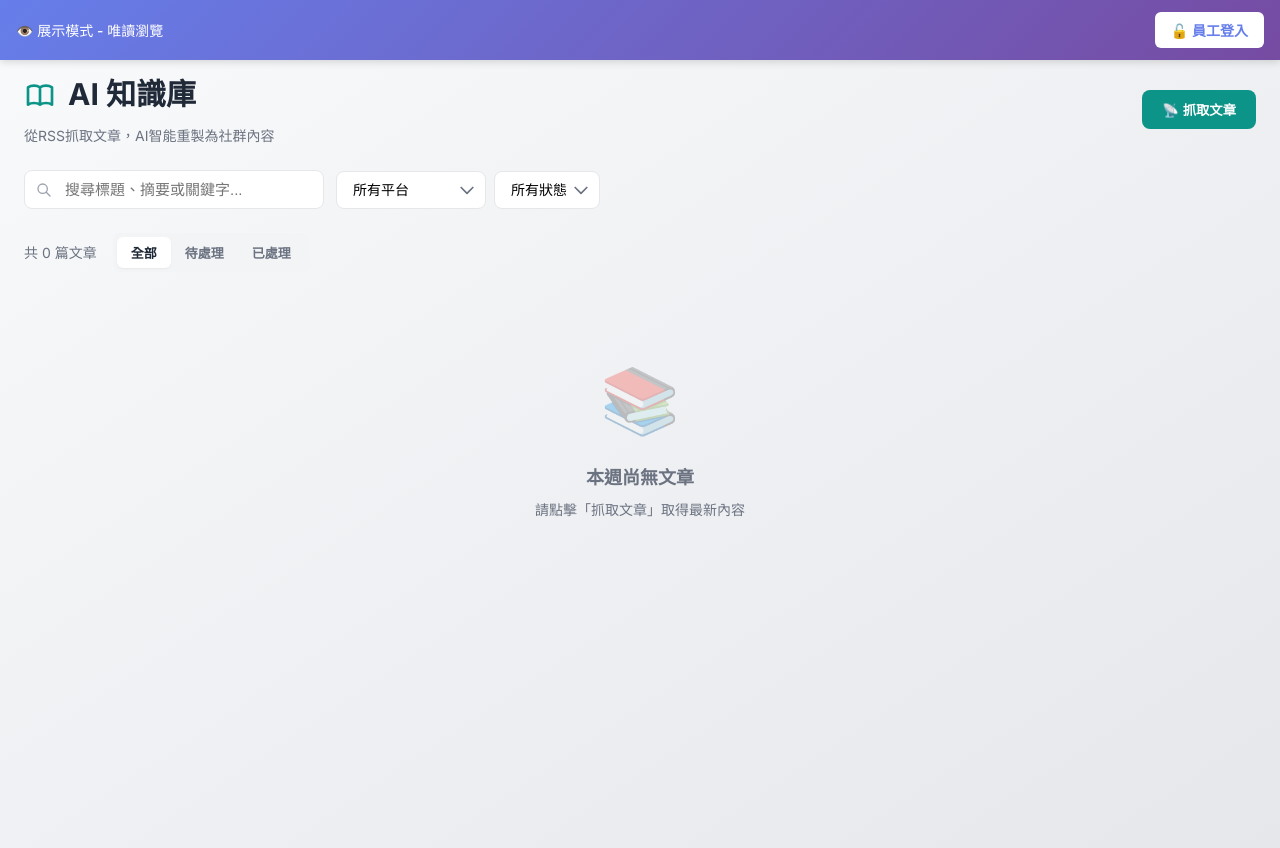
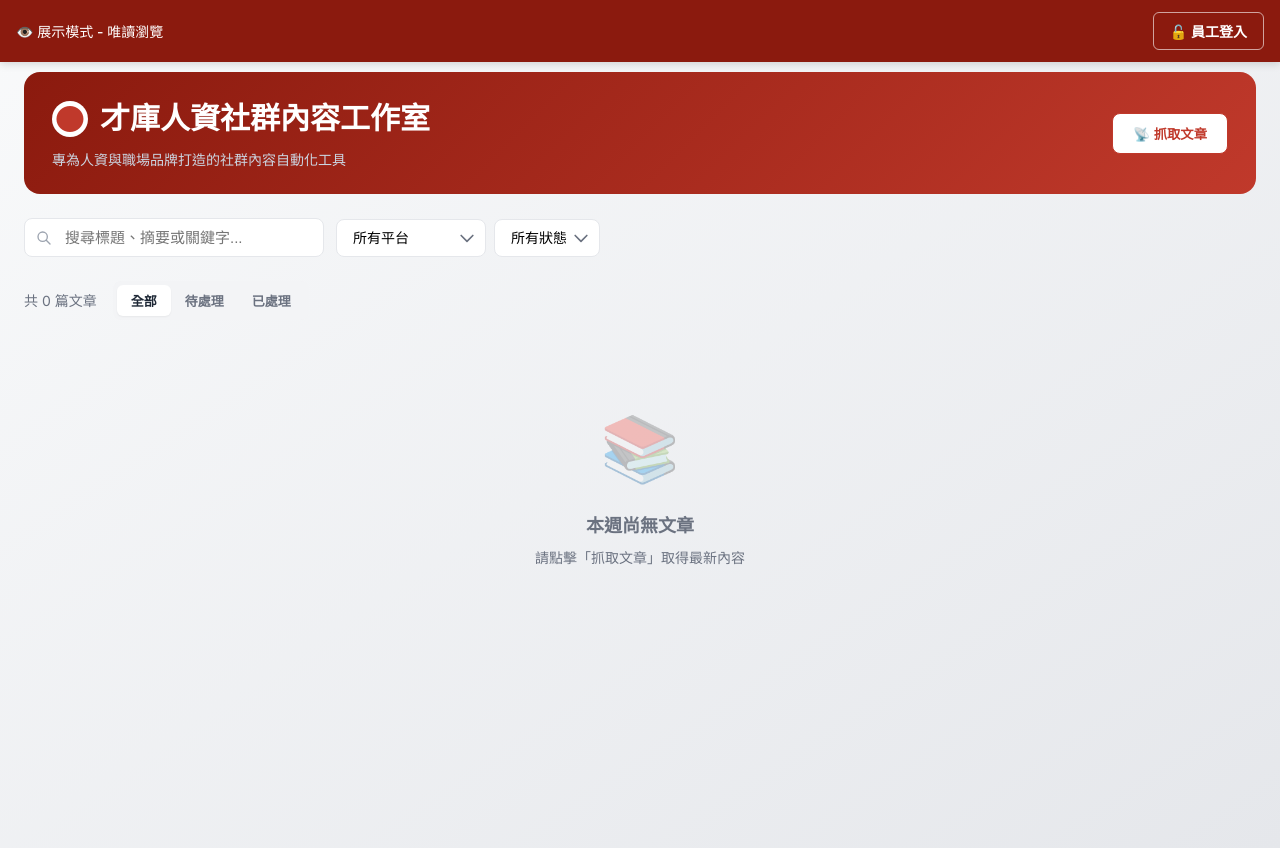
Before and after one commit to Kellyhsieh0811/ai-knowledge-base, a Flask app: page / in a window 1280 px wide. Run offline with Flask 3, Linux system fonts and the light colour scheme; data that the repository does not hold is empty.

Commit message:
rebrand: 才庫紅色品牌配色

```diff
--- a/templates/index.html
+++ b/templates/index.html
@@ -4,7 +4,7 @@
 <head>
     <meta charset="UTF-8">
     <meta name="viewport" content="width=device-width, initial-scale=1.0">
-    <title>AI 知識庫 - 從RSS抓取文章，AI智能重製為社群內容</title>
+    <title>才庫人資社群內容工作室 - 專為人資與職場品牌打造的社群內容自動化工具</title>
     <link href="https://fonts.googleapis.com/css2?family=Inter:wght@300;400;500;600;700;800&display=swap"
         rel="stylesheet">
     <style>
@@ -15,6 +15,10 @@
         }
 
         :root {
+            --red-dark: #8B1a0e;
+            --red-main: #c0392b;
+            --red-light: #fee2e2;
+            --red-text: #7f1d1d;
             --primary: #0d9488;
             --primary-dark: #0f766e;
             --primary-light: #5eead4;
@@ -55,18 +59,18 @@
             gap: 0.75rem;
             font-size: 1.875rem;
             font-weight: 700;
-            color: var(--text-primary);
+            color: #ffffff;
             margin-bottom: 0.25rem;
         }
 
         .header-icon {
             width: 2rem;
             height: 2rem;
-            color: var(--primary);
+            color: #a5b4fc;
         }
 
         .header-subtitle {
-            color: var(--text-secondary);
+            color: #cbd5e1;
             font-size: 0.875rem;
             margin-top: 0.25rem;
         }
@@ -831,7 +838,7 @@
             top: 0;
             left: 0;
             right: 0;
-            background: linear-gradient(135deg, #667eea 0%, #764ba2 100%);
+            background: var(--red-dark);
             color: white;
             padding: 0.75rem 1rem;
             z-index: 9999;
@@ -855,9 +862,9 @@
         }
 
         .demo-login-btn {
-            background: white;
-            color: #667eea;
-            border: none;
+            background: transparent;
+            color: white;
+            border: 1px solid rgba(255,255,255,0.6);
             padding: 0.5rem 1rem;
             border-radius: 6px;
             font-weight: 600;
@@ -880,28 +887,24 @@
 
 <body>
     <div class="container">
-        <div style="display: flex; justify-content: space-between; align-items: center; margin-bottom: 24px;">
+        <div style="background: linear-gradient(135deg, var(--red-dark), var(--red-main)); border-radius: 16px; padding: 24px 28px; margin-bottom: 24px; display: flex; justify-content: space-between; align-items: center;">
             <!-- Title -->
             <div>
                 <h1 class="header-title" style="margin: 0; display: flex; align-items: center; gap: 12px;">
-                    <svg class="header-icon" fill="none" stroke="currentColor" viewBox="0 0 24 24"
-                        style="width: 32px; height: 32px;">
-                        <path stroke-linecap="round" stroke-linejoin="round" stroke-width="2"
-                            d="M12 6.253v13m0-13C10.832 5.477 9.246 5 7.5 5S4.168 5.477 3 6.253v13C4.168 18.477 5.754 18 7.5 18s3.332.477 4.5 1.253m0-13C13.168 5.477 14.754 5 16.5 5c1.747 0 3.332.477 4.5 1.253v13C19.832 18.477 18.247 18 16.5 18c-1.746 0-3.332.477-4.5 1.253" />
-                    </svg>
-                    AI 知識庫
+                    <span style="color:var(--red-main); font-size:1.2em; background:white; border-radius:50%; width:36px; height:36px; display:inline-flex; align-items:center; justify-content:center;">●</span>
+                    才庫人資社群內容工作室
                 </h1>
-                <p class="header-subtitle" style="margin: 8px 0 0 0;">從RSS抓取文章，AI智能重製為社群內容</p>
+                <p class="header-subtitle" style="margin: 8px 0 0 0;">專為人資與職場品牌打造的社群內容自動化工具</p>
             </div>
 
             <!-- Buttons -->
             <div style="display: flex; gap: 12px;">
                 <button id="rss-manage-btn" onclick="showRSSManager()"
-                    style="padding: 10px 20px; background: #6366f1; color: white; border: none; border-radius: 8px; font-weight: 600; cursor: pointer; display: flex; align-items: center; gap: 8px;">
+                    style="padding: 10px 20px; background: rgba(255,255,255,0.15); color: white; border: 1px solid rgba(255,255,255,0.4); border-radius: 8px; font-weight: 600; cursor: pointer; display: flex; align-items: center; gap: 8px;">
                     ⚙️ RSS 管理
                 </button>
                 <button onclick="fetchRSS()" id="fetch-btn"
-                    style="padding: 10px 20px; background: #0d9488; color: white; border: none; border-radius: 8px; font-weight: 600; cursor: pointer; display: flex; align-items: center; gap: 8px;">
+                    style="padding: 10px 20px; background: white; color: var(--red-main); border: 1px solid var(--red-main); border-radius: 8px; font-weight: 600; cursor: pointer; display: flex; align-items: center; gap: 8px;">
                     📡 抓取文章
                 </button>
             </div>
```
Also changed, not shown: other parts of templates/index.html (+12 -9 lines).
